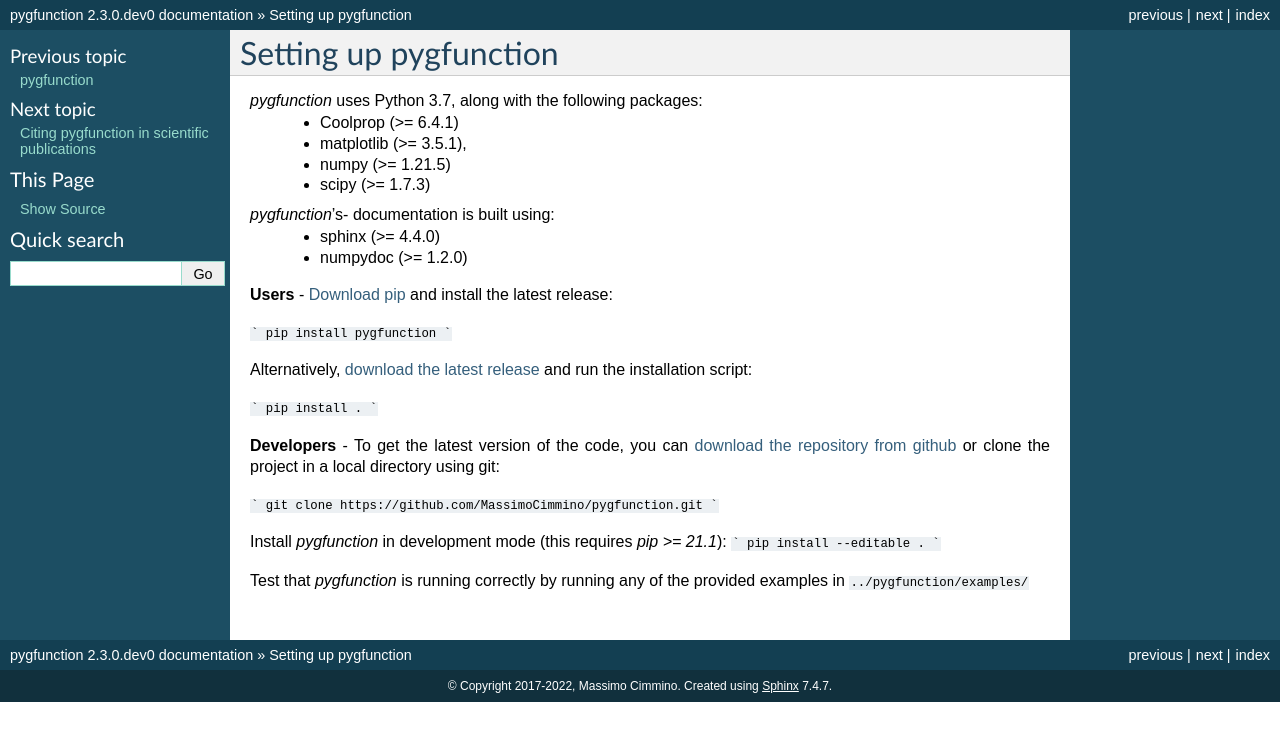
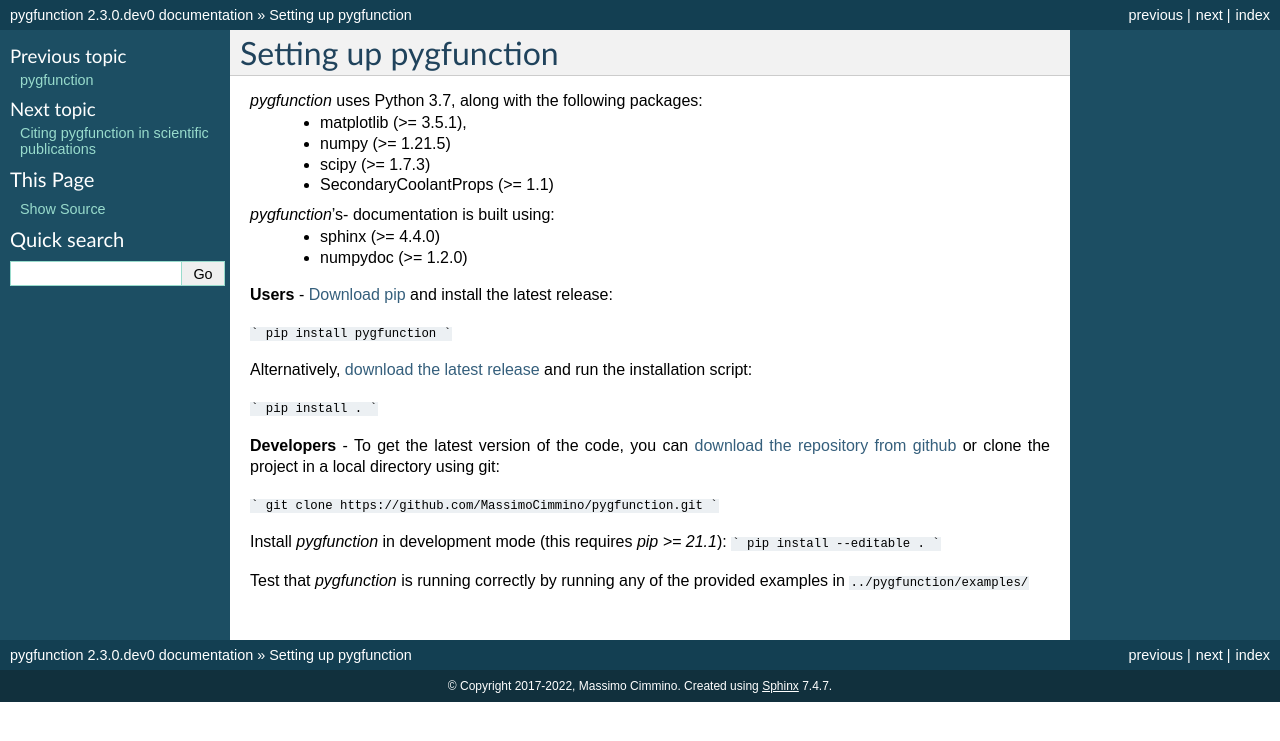
Before and after one commit to MassimoCimmino/pygfunction, a Sphinx documentation site: the page built from doc/source/install.rst, in a window 1280 px wide. Shown: the top 741 px of the page. Built offline with Sphinx 7.4.7, drawn with Linux system fonts in a browser that asks for light colours.

Commit message:
update README and install

```diff
--- a/doc/source/install.rst
+++ b/doc/source/install.rst
@@ -5,10 +5,10 @@ Setting up pygfunction
 **********************
 
 *pygfunction* uses Python 3.7, along with the following packages:
-	- Coolprop (>= 6.4.1)
 	- matplotlib (>= 3.5.1),
 	- numpy (>= 1.21.5)
 	- scipy (>= 1.7.3)
+	- SecondaryCoolantProps (>= 1.1)
 
 *pygfunction*'s- documentation is built using:
 	- sphinx (>= 4.4.0)
```
Also changed, not shown: README.md (+1 -1 lines).
